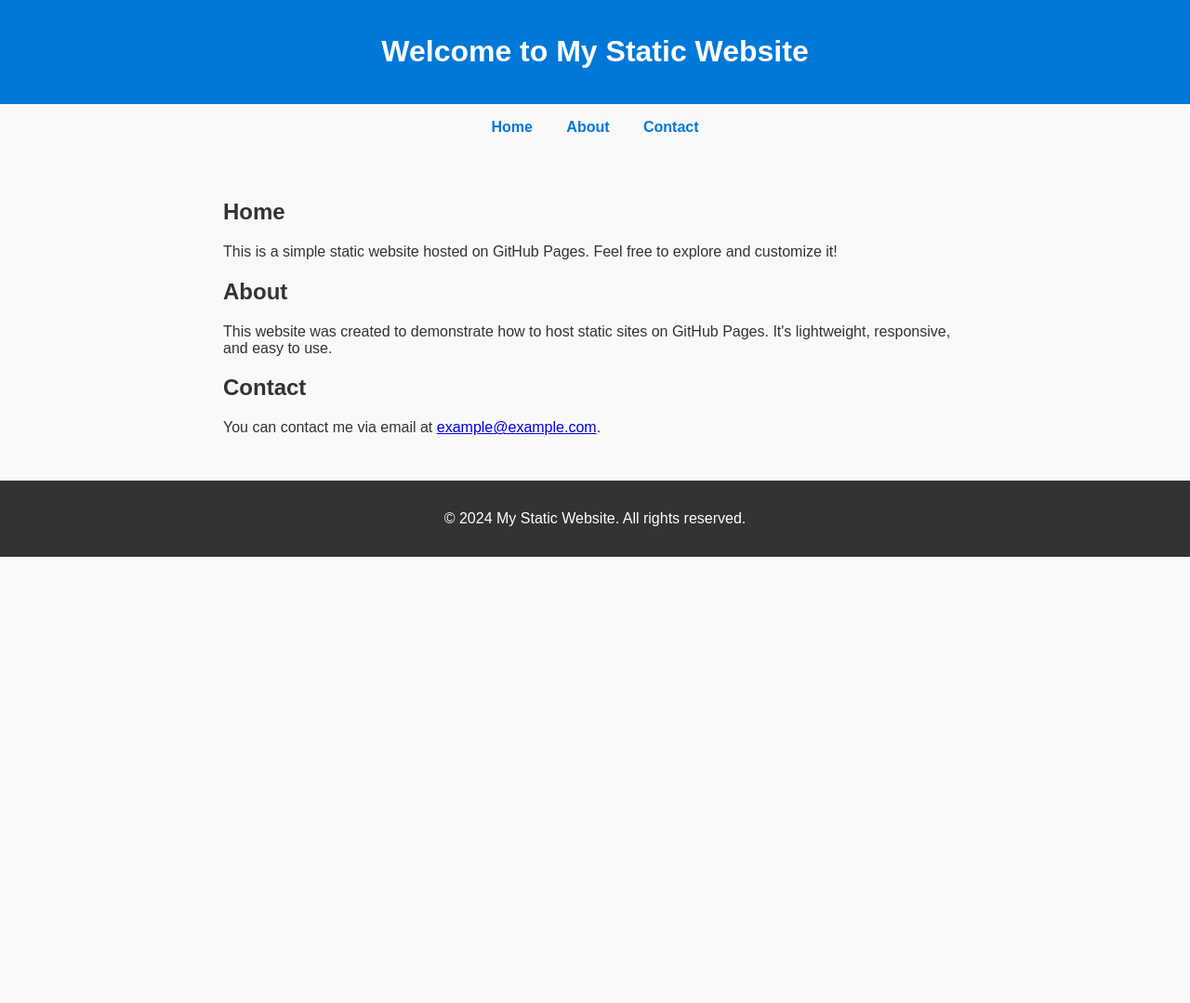
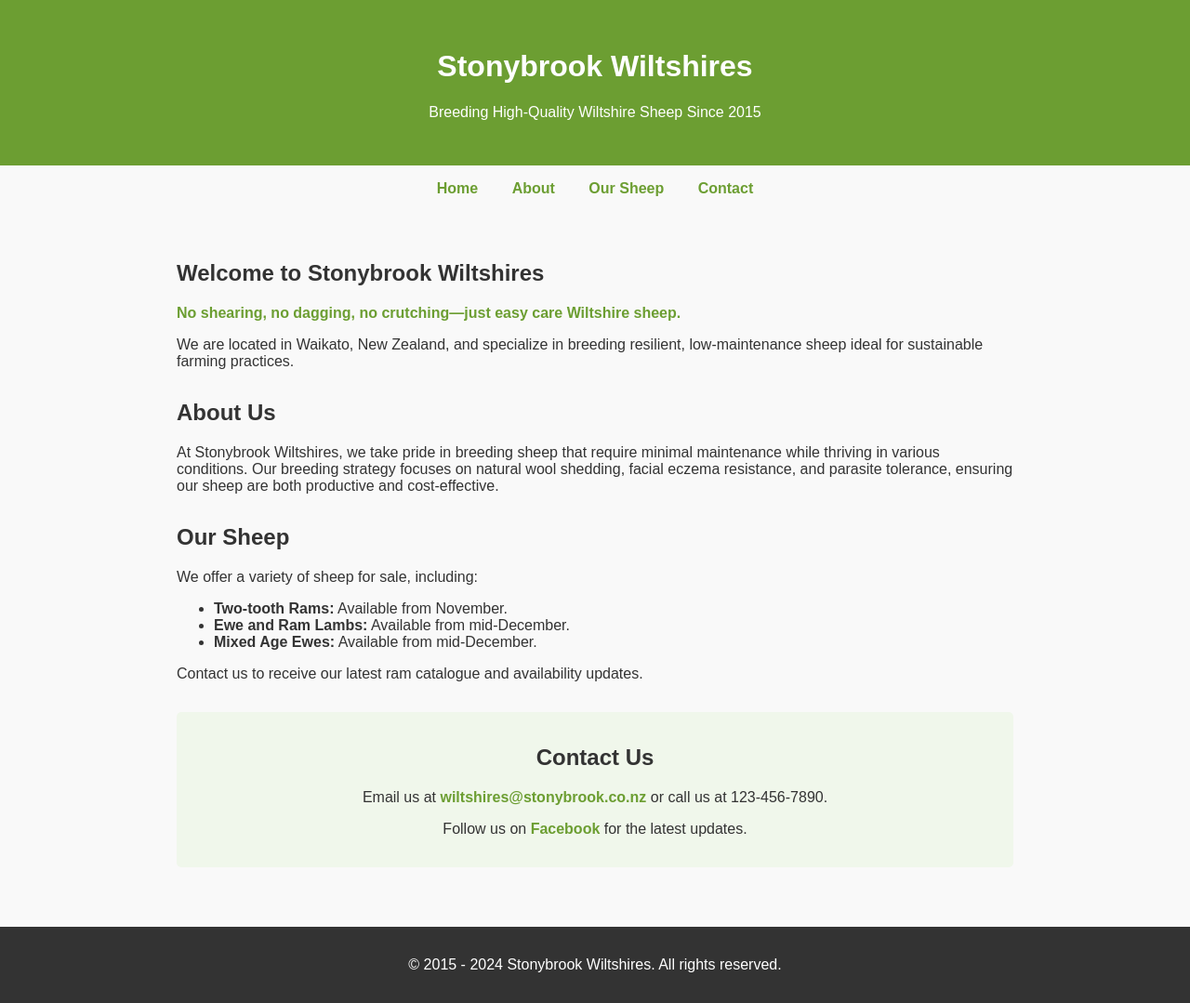
Before and after one commit to bgoo022/Goodwin, a plain HTML site: page index.html in a window 1280 px wide. Shown: the whole page at 93% size. Before the commit the page ends 800 px from the top, so only its background shows below. Drawn offline with Linux system fonts and the light colour scheme.

Commit message:
Update index.html

```diff
--- a/index.html
+++ b/index.html
@@ -3,8 +3,8 @@
 <head>
     <meta charset="UTF-8">
     <meta name="viewport" content="width=device-width, initial-scale=1.0">
-    <meta name="description" content="A simple static website for GitHub Pages">
-    <title>My Static Website</title>
+    <meta name="description" content="High-quality Wiltshire Sheep Breeder in Waikato, New Zealand">
+    <title>Stonybrook Wiltshires</title>
     <style>
         body {
             font-family: Arial, sans-serif;
@@ -15,9 +15,9 @@
         }
 
         header {
-            background-color: #0078D7;
+            background-color: #6c9e32;
             color: white;
-            padding: 1rem 0;
+            padding: 2rem 0;
             text-align: center;
         }
 
@@ -29,7 +29,7 @@
         nav a {
             margin: 0 1rem;
             text-decoration: none;
-            color: #0078D7;
+            color: #6c9e32;
             font-weight: bold;
         }
 
@@ -39,8 +39,12 @@
 
         main {
             padding: 2rem;
-            max-width: 800px;
+            max-width: 900px;
             margin: 0 auto;
+        }
+
+        section {
+            margin-bottom: 2rem;
         }
 
         footer {
@@ -49,38 +53,75 @@
             background-color: #333;
             color: white;
         }
+
+        .highlight {
+            font-weight: bold;
+            color: #6c9e32;
+        }
+
+        .contact {
+            background-color: #f0f7eb;
+            padding: 1rem;
+            border-radius: 5px;
+            text-align: center;
+        }
+
+        .contact a {
+            color: #6c9e32;
+            text-decoration: none;
+            font-weight: bold;
+        }
+
+        .contact a:hover {
+            text-decoration: underline;
+        }
     </style>
 </head>
 <body>
     <header>
-        <h1>Welcome to My Static Website</h1>
+        <h1>Stonybrook Wiltshires</h1>
+        <p>Breeding High-Quality Wiltshire Sheep Since 2015</p>
     </header>
 
     <nav>
         <a href="#home">Home</a>
         <a href="#about">About</a>
+        <a href="#sheep">Our Sheep</a>
         <a href="#contact">Contact</a>
     </nav>
 
     <main>
         <section id="home">
-            <h2>Home</h2>
-            <p>This is a simple static website hosted on GitHub Pages. Feel free to explore and customize it!</p>
+            <h2>Welcome to Stonybrook Wiltshires</h2>
+            <p class="highlight">No shearing, no dagging, no crutching—just easy care Wiltshire sheep.</p>
+            <p>We are located in Waikato, New Zealand, and specialize in breeding resilient, low-maintenance sheep ideal for sustainable farming practices.</p>
         </section>
 
         <section id="about">
-            <h2>About</h2>
-            <p>This website was created to demonstrate how to host static sites on GitHub Pages. It's lightweight, responsive, and easy to use.</p>
+            <h2>About Us</h2>
+            <p>At Stonybrook Wiltshires, we take pride in breeding sheep that require minimal maintenance while thriving in various conditions. Our breeding strategy focuses on natural wool shedding, facial eczema resistance, and parasite tolerance, ensuring our sheep are both productive and cost-effective.</p>
         </section>
 
-        <section id="contact">
-            <h2>Contact</h2>
-            <p>You can contact me via email at <a href="mailto:example@example.com">example@example.com</a>.</p>
+        <section id="sheep">
+            <h2>Our Sheep</h2>
+            <p>We offer a variety of sheep for sale, including:</p>
+            <ul>
+                <li><strong>Two-tooth Rams:</strong> Available from November.</li>
+                <li><strong>Ewe and Ram Lambs:</strong> Available from mid-December.</li>
+                <li><strong>Mixed Age Ewes:</strong> Available from mid-December.</li>
+            </ul>
+            <p>Contact us to receive our latest ram catalogue and availability updates.</p>
+        </section>
+
+        <section id="contact" class="contact">
+            <h2>Contact Us</h2>
+            <p>Email us at <a href="mailto:wiltshires@stonybrook.co.nz">wiltshires@stonybrook.co.nz</a> or call us at 123-456-7890.</p>
+            <p>Follow us on <a href="https://www.facebook.com">Facebook</a> for the latest updates.</p>
         </section>
     </main>
 
     <footer>
-        <p>&copy; 2024 My Static Website. All rights reserved.</p>
+        <p>&copy; 2015 - 2024 Stonybrook Wiltshires. All rights reserved.</p>
     </footer>
 </body>
 </html>
```
